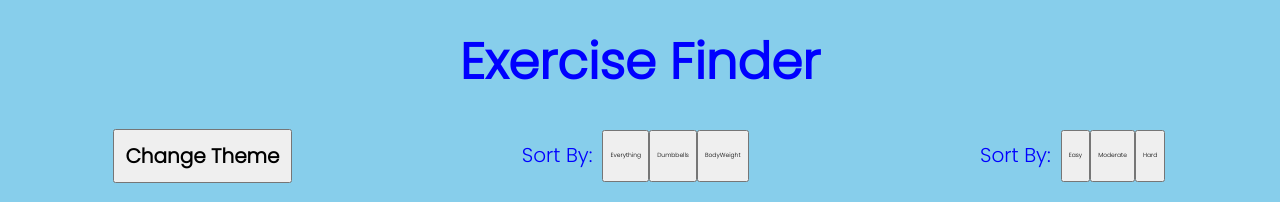
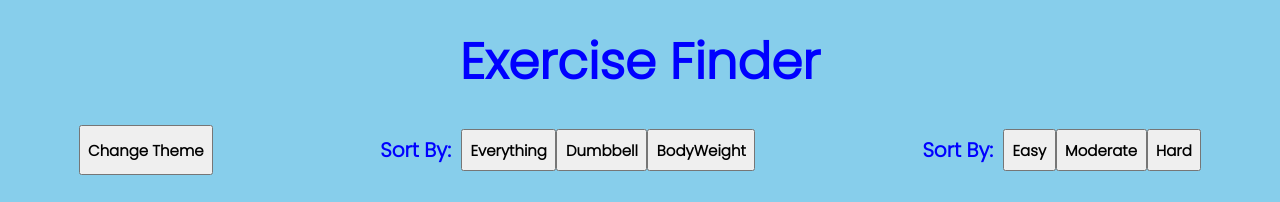
Before and after one commit to staten-island-tech/vite-project-Verviam, a website built with Vite: page vite-project/index.html in a window 1280 px wide. Both pictures are taken after a click on the button "Everything". Shown: the top 202 px of the page. Built offline with nearby package versions, Linux system fonts and the light colour scheme; files whose address does not match are found by name.

Commit message:
finished refactoring

```diff
--- a/vite-project/index.html
+++ b/vite-project/index.html
@@ -18,10 +18,10 @@
 
         <button type="submit" class="theme-button" id="changeTheme">Change Theme</button>
 
-        <div class="workouts-button" id="workoutsButton">
+        <div class="equipment-filter" id="workoutsButton">
           <label class="button-label">Sort By: </label>
           <button type="submit" class="equipment-button" id="Everything">Everything</button>
-          <button type="submit" class="equipment-button" id="Dumbbells">Dumbbells</button>
+          <button type="submit" class="equipment-button" id="Dumbbells">Dumbbell</button>
           <button type="submit" class="equipment-button" id="BodyWeight">BodyWeight</button>
         </div>
 
--- a/vite-project/js/main.js
+++ b/vite-project/js/main.js
@@ -34,17 +34,18 @@ DOMSelectors.themeButton.addEventListener("click", function () {
 let equipmentButtons = DOMSelectors.equipmentButtons;
 equipmentButtons.forEach((button) => {
   button.addEventListener("click", function () {
-    let chooseFilter = button.textContent.toLowerCase();
-
+    let equipmentFilter = button.textContent.toLowerCase();
+    if (equipmentFilter != "everything"){
     const filteredEquipment = workouts
-      .filter((workout) => workout.equipment.includes(chooseFilter))
+      .filter((workout) => workout.equipment.includes(equipmentFilter))
       .map((workout) => ({
         name: workout.name,
         image: workout.image,
         difficulty: workout.difficulty,
         equipment: workout.equipment,
         muscleGroup: workout.muscleGroup,
-      }));
+      }))
+    DOMSelectors.cards.innerHTML = ""
 
     filteredEquipment.forEach((workout) => {
       DOMSelectors.cards.insertAdjacentHTML(
@@ -56,26 +57,31 @@ equipmentButtons.forEach((button) => {
         </div>`
       )
     });
+  }
+  else {
+    DOMSelectors.cards.innerHTML =""
+    createCards();
+  }
 });
-  });
+})
 
 let difficultyButtons = DOMSelectors.difficultyButtons;
 difficultyButtons.forEach((button) => {
   button.addEventListener("click", function () {
-    let chooseFilter = button.innerText.toLowerCase();
+    let difficultyFilter = button.innerText.toLowerCase();
 
     const filteredDifficulty = workouts
-      .filter((workout) => workout.difficulty.includes(chooseFilter))
+      .filter((workout) => workout.difficulty.includes(difficultyFilter))
       .map((workout) => ({
         name: workout.name,
         image: workout.image,
         difficulty: workout.difficulty,
         equipment: workout.equipment,
         muscleGroup: workout.muscleGroup,
-      }));
+      }))
+    DOMSelectors.cards.innerHTML = ""
 
-    filteredDifficulty.forEach((workouts) => {
-      workouts.forEach((workout) =>
+    filteredDifficulty.forEach((workout) =>
       DOMSelectors.cards.insertAdjacentHTML(
         "beforeend",
         `<div class="card" data-aos="fade-right">
@@ -84,8 +90,8 @@ difficultyButtons.forEach((button) => {
           <div class="card-p" data-aos="flip-up">Difficulty: ${workout.difficulty} <br> Equipment: ${workout.equipment} <br> Muscle Groups Worked: ${workout.muscleGroup}</div>
           </div>`
       )
-      );
-    });
+    )
+
   });
 });
 
--- a/vite-project/styles/buttons.css
+++ b/vite-project/styles/buttons.css
@@ -1,33 +1,49 @@
 .selection-buttons{
   display: flex;
-  flex-direction: space-between;
-  padding: 1em;
+  flex-direction: row;
+  justify-content: space-between;
 }
 
 .theme-button{
+  font-size: 1.5rem;
+  font-weight: bold;
+  display: flex;
+  align-items: center;
+  padding: 0.5em;
+}
+
+.equipment-filter{
   font-size: 2rem;
   font-weight: bold;
   display: flex;
-  justify-content: flex-start;
-  padding: 0.5em;
+  justify-content: center;
+  align-items: center;
 }
 
-.workouts-button{
+.equipment-button{
+  font-size: 1.5rem;
+  font-weight: bold;
   display: flex;
   justify-content: center;
   padding: 0.5em;
-
+  align-items: center;
 }
 
 .difficulty-filter{
+  font-size: 2rem;
+  font-weight: bold;
+  display: flex;
+  justify-content: flex-end;
+  align-items: center;
+}
+
+.difficulty-button{
+  font-size: 1.5rem;
+  font-weight: bold;
   display: flex;
   justify-content: flex-end;
   padding: 0.5em;
-}
-
-.sort-button{
-  font-size: 2rem;
-  font-weight: bold;
+  align-items: center;
 }
 
 .button-label{
```
Lines whose indentation alone changed are shown as unchanged.
